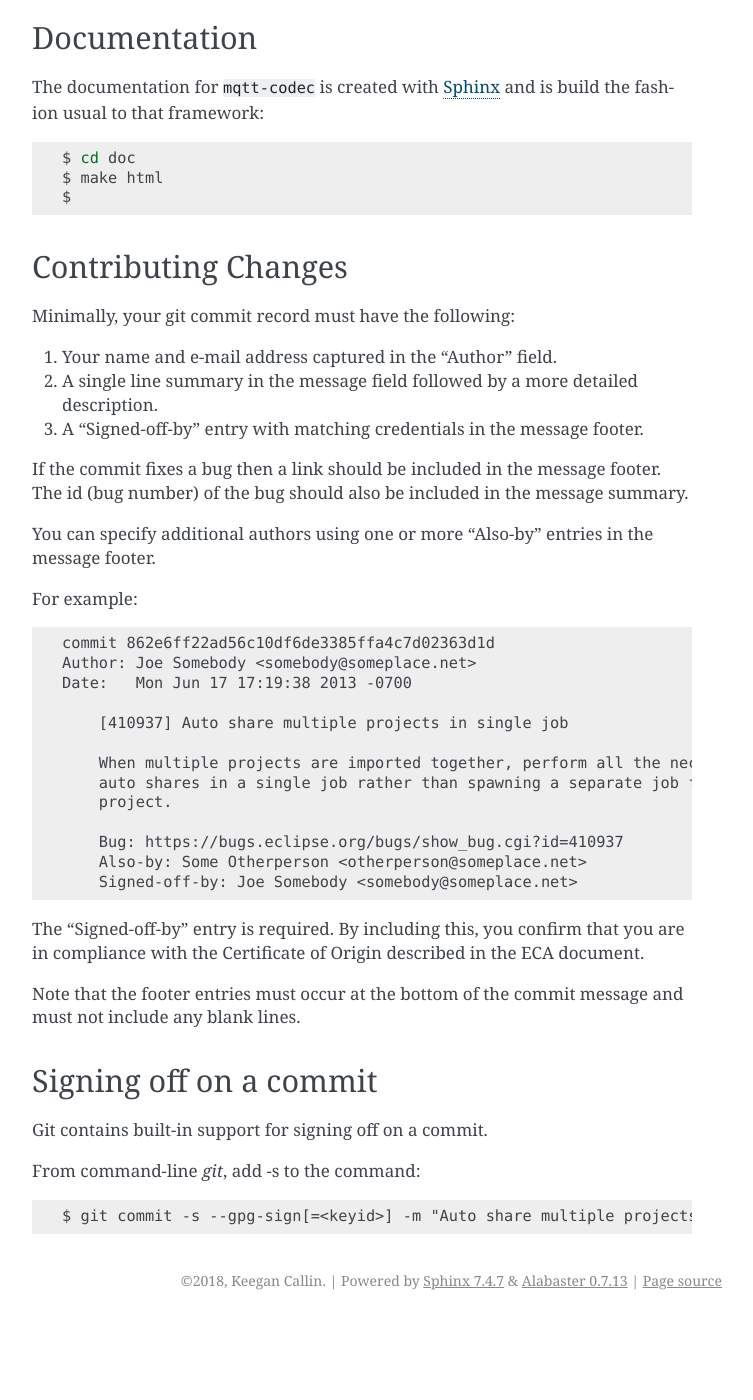
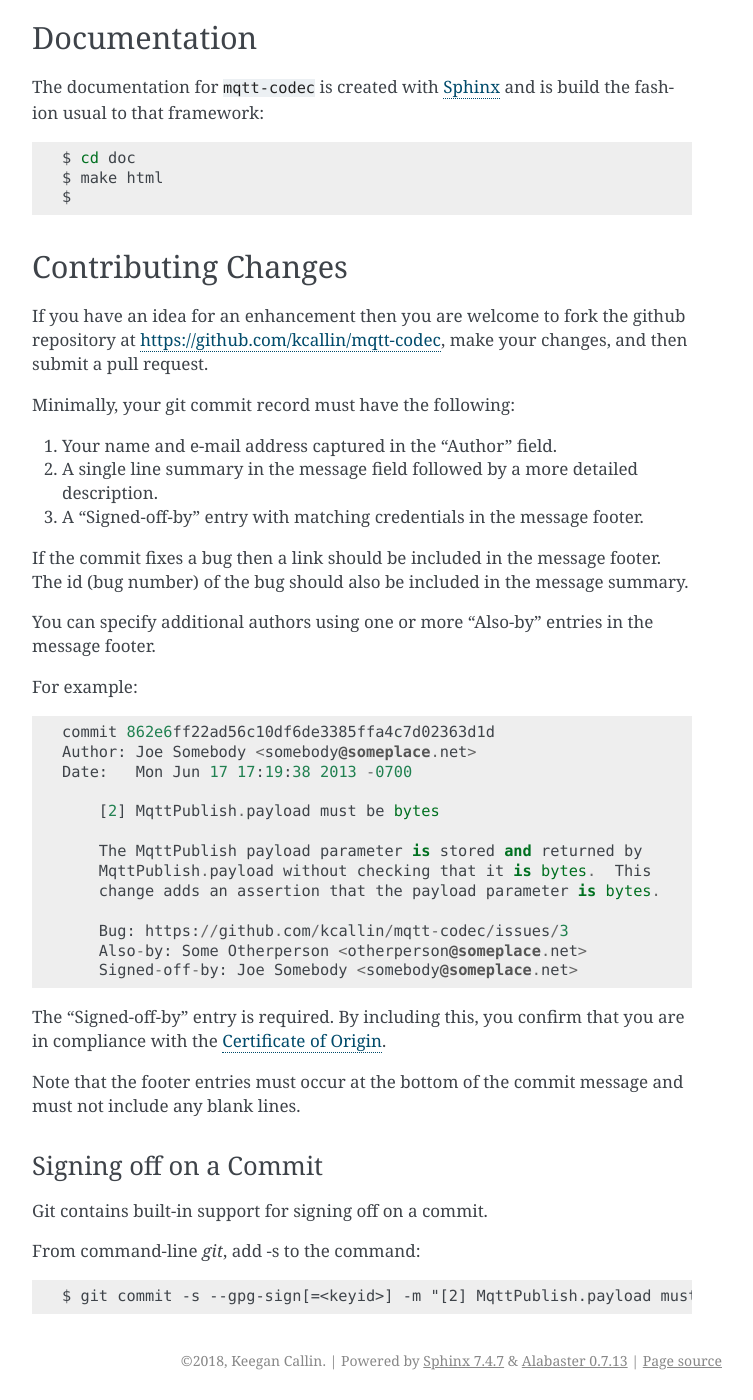
Before and after one commit to kcallin/mqtt-codec, a Sphinx documentation site: the page built from doc/source/developer_guide.rst, in a window 1280 px wide and 1400 px high, scrolled down 1356 px. Shown: the whole window, without its empty margins (388-1141 px from the left). Built offline with Sphinx 7.4.7, drawn with Linux system fonts in a browser that asks for light colours; before the commit the page ends 2676 px from its top, so only the background shows below that; some of the changed text lies outside the part shown.

Commit message:
Created a CONTRIBUTING document.
The developer_guide.rst now includes to top-level CONTRIBUTING.rst
document.

Signed-off-by: Keegan Callin <kc@kcallin.net>

```diff
--- /dev/null
+++ b/CONTRIBUTING.rst
@@ -0,0 +1,61 @@
+Contributing Changes
+=====================
+
+.. Adapted from http://wiki.eclipse.org/Development_Resources/Contributing_via_Git#The_Commit_Record
+.. https://git-scm.com/book/en/v2/Git-Tools-Signing-Your-Work
+
+If you have an idea for an enhancement then you are welcome to fork the
+github repository at https://github.com/kcallin/mqtt-codec, make your
+changes, and then submit a pull request.
+
+Minimally, your git commit record must have the following:
+
+1. Your name and e-mail address captured in the "Author" field.
+2. A single line summary in the message field followed by a more
+   detailed description.
+3. A "Signed-off-by" entry with matching credentials in the message
+   footer.
+
+If the commit fixes a bug then a link should be included in the message
+footer.  The id (bug number) of the bug should also be included in the
+message summary.
+
+You can specify additional authors using one or more "Also-by" entries
+in the message footer.
+
+For example:
+
+::
+
+    commit 862e6ff22ad56c10df6de3385ffa4c7d02363d1d
+    Author: Joe Somebody <somebody@someplace.net>
+    Date:   Mon Jun 17 17:19:38 2013 -0700
+
+        [2] MqttPublish.payload must be bytes
+
+        The MqttPublish payload parameter is stored and returned by
+        MqttPublish.payload without checking that it is bytes.  This
+        change adds an assertion that the payload parameter is bytes.
+
+        Bug: https://github.com/kcallin/mqtt-codec/issues/3
+        Also-by: Some Otherperson <otherperson@someplace.net>
+        Signed-off-by: Joe Somebody <somebody@someplace.net>
+
+The "Signed-off-by" entry is required. By including this, you confirm
+that you are in compliance with the
+`Certificate of Origin <https://www.eclipse.org/legal/DCO.php>`_.
+
+Note that the footer entries must occur at the bottom of the commit
+message and must not include any blank lines.
+
+
+Signing off on a Commit
+------------------------
+
+Git contains built-in support for signing off on a commit.
+
+From command-line `git`, add -s to the command:
+
+.. code-block:: none
+
+   $ git commit -s --gpg-sign[=<keyid>] -m "[2] MqttPublish.payload must be bytes"
--- a/doc/source/developer_guide.rst
+++ b/doc/source/developer_guide.rst
@@ -4,6 +4,7 @@ Developer Guide
 
 The developer's guide is for a person who wants to change and contribute
 changes to `mqtt-codec`.  It builds on information in :doc:`user_guide`.
+
 
 Uncontrolled Builds
 ====================
@@ -83,63 +84,7 @@ that framework:
     $
 
 
-Contributing Changes
-=====================
-
-.. Adapted from http://wiki.eclipse.org/Development_Resources/Contributing_via_Git#The_Commit_Record
-.. https://git-scm.com/book/en/v2/Git-Tools-Signing-Your-Work
-
-Minimally, your git commit record must have the following:
-
-1. Your name and e-mail address captured in the "Author" field.
-2. A single line summary in the message field followed by a more
-   detailed description.
-3. A "Signed-off-by" entry with matching credentials in the message
-   footer.
-
-If the commit fixes a bug then a link should be included in the message
-footer.  The id (bug number) of the bug should also be included in the
-message summary.
-
-You can specify additional authors using one or more "Also-by" entries
-in the message footer.
-
-For example:
-
-::
-
-    commit 862e6ff22ad56c10df6de3385ffa4c7d02363d1d
-    Author: Joe Somebody <somebody@someplace.net>
-    Date:   Mon Jun 17 17:19:38 2013 -0700
-
-        [410937] Auto share multiple projects in single job
-
-        When multiple projects are imported together, perform all the necessary
-        auto shares in a single job rather than spawning a separate job for each
-        project.
-
-        Bug: https://bugs.eclipse.org/bugs/show_bug.cgi?id=410937
-        Also-by: Some Otherperson <otherperson@someplace.net>
-        Signed-off-by: Joe Somebody <somebody@someplace.net>
-
-The "Signed-off-by" entry is required. By including this, you confirm
-that you are in compliance with the Certificate of Origin described in
-the ECA document.
-
-Note that the footer entries must occur at the bottom of the commit
-message and must not include any blank lines.
-
-
-Signing off on a commit
-========================
-
-Git contains built-in support for signing off on a commit.
-
-From command-line `git`, add -s to the command:
-
-.. code-block:: none
-
-   $ git commit -s --gpg-sign[=<keyid>] -m "Auto share multiple projects in single job"
+.. include:: ../../CONTRIBUTING.rst
 
 .. The project will eventually track requirements using a project like
    `Pipfile <https://github.com/pypa/pipfile>`_.
--- a/doc/source/user_guide.rst
+++ b/doc/source/user_guide.rst
@@ -123,6 +123,7 @@ included here for your convenience:
 Bugs and Enhancements
 ======================
 
-As the maintainer of this library I, Keegan Callin, welcome your polite,
+As the maintainer of this library I,
+`Keegan Callin <mailto:kc@kcallin.net>`_, welcome your polite,
 constructive comments and criticisms of this library at the
 `github issue tracker <https://github.com/kcallin/mqtt-codec/issues>`_.
```
